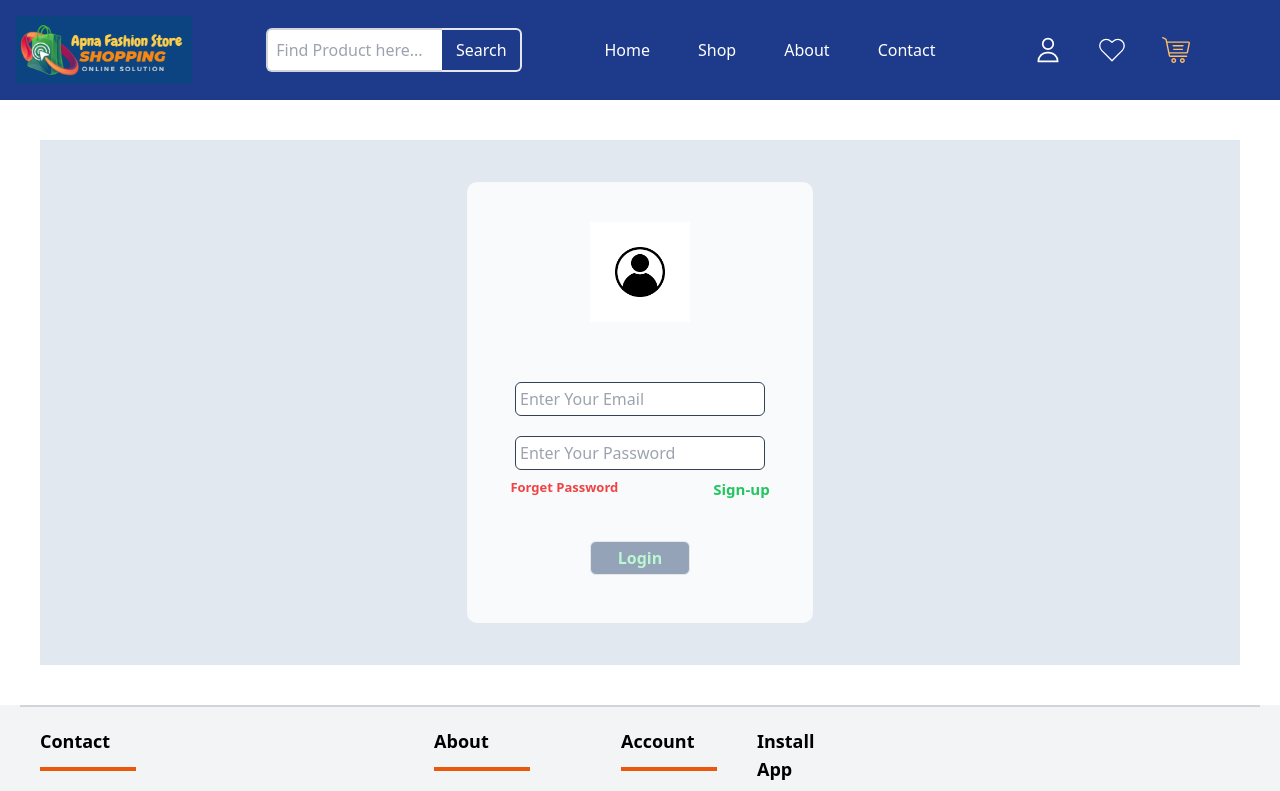
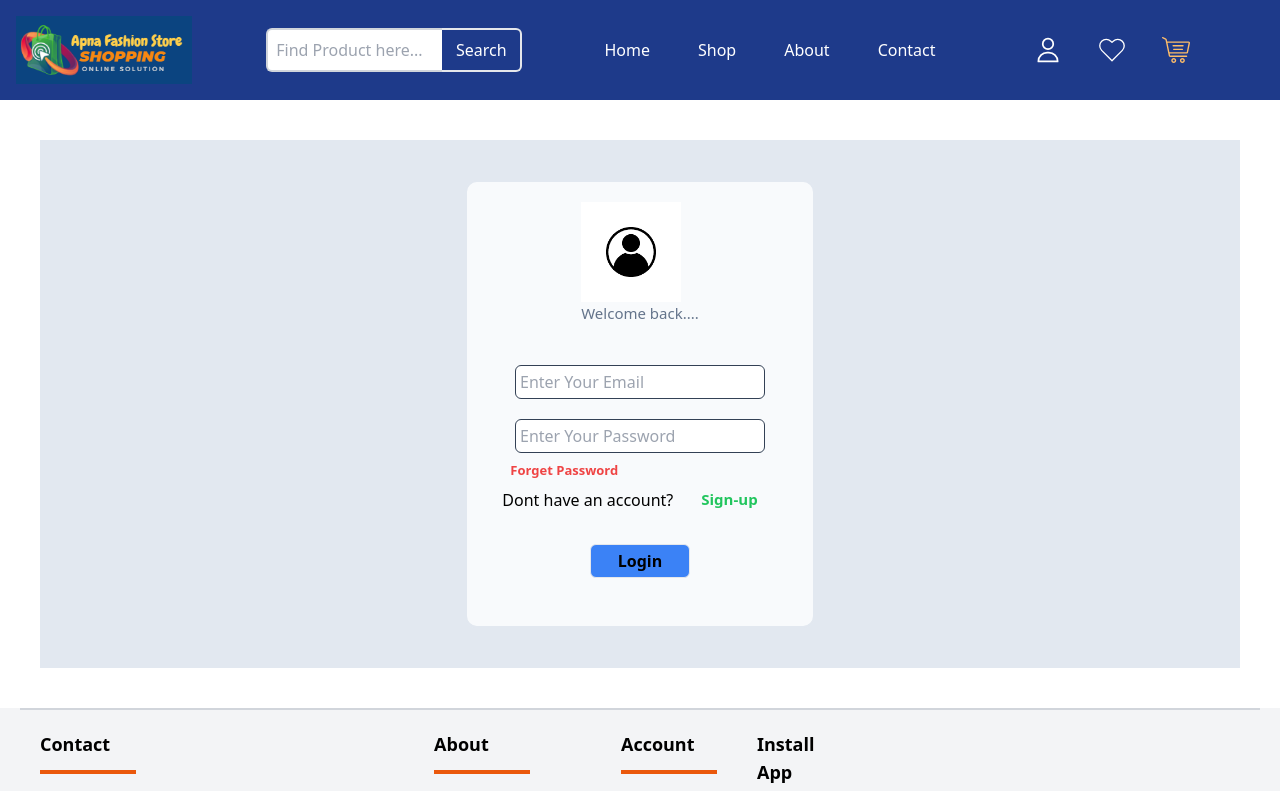
Before and after one commit to shubhanshurav/e-Shopping-store, a React (Create React App) app: page /Login in a window 1280 px wide. Shown: the top 791 px of the page. Built offline with nearby package versions, Linux system fonts and the light colour scheme.

Commit message:
login Modification

```diff
--- a/src/components/Login.js
+++ b/src/components/Login.js
@@ -8,8 +8,8 @@ const Login = () => {
   <form action="" className='flex  flex-col  bg-slate-50 m-auto  place-content-center rounded-xl  items-center w-[350px]  border-slate-200
   border-2  '>
 
-<div className='m-10'><img  src='./assets/Login img.jpg' className='text-[43px]  text-black font-semibold w-[100px] ' alt="logo"/>
-{/* <p className='text-[15px] text-slate-500 font-thin' >Welcome back....</p> */}
+<div className='m-5'><img  src='./assets/Login img.jpg' className='text-[43px]  text-black font-semibold w-[100px] ' alt="logo"/>
+<p className='text-[15px] text-slate-500 font-thin' >Welcome back....</p>
 </div >
 
 
@@ -22,9 +22,25 @@ name='email'
 placeholder='Enter Your Password'
 name='Password'
  />
-<Link to="/ForgetPassword" className='text-[13px] flex  gap-[95px] p-2 text-red-500 font-semibold '>Forget Password <Link to="/Signup"><span className='text-[15px] font-semibold text-green-500'>Sign-up</span></Link></Link>
 
-<button className='w-[100px] py-1 border  mb-12 mt-8 bg-slate-400 text-green-200 font-semibold rounded-md hover:bg-slate-200 hover:text-black'>Login</button>
+<div className='flex flex-col m-auto'>
+        <Link
+          to="/ForgetPassword"
+          className="text-[13px] flex mr-1 p-2 text-red-500 font-semibold"
+        >
+          Forget Password {""}
+        </Link>
+          <div className='flex flex-row mr-5 justify-between gap-7'>
+            <p>Dont have an account?</p>
+          <Link to="/Signup">
+            <p className="text-[15px] font-semibold text-green-500">
+              Sign-up
+            </p>
+          </Link>
+          </div>
+        </div>
+
+<button className='w-[100px] py-1 border  mb-12 mt-8 bg-blue-500 text-black font-semibold rounded-md hover:bg-slate-200 hover:text-black'>Login</button>
   </form>
   </div>
   )
```
